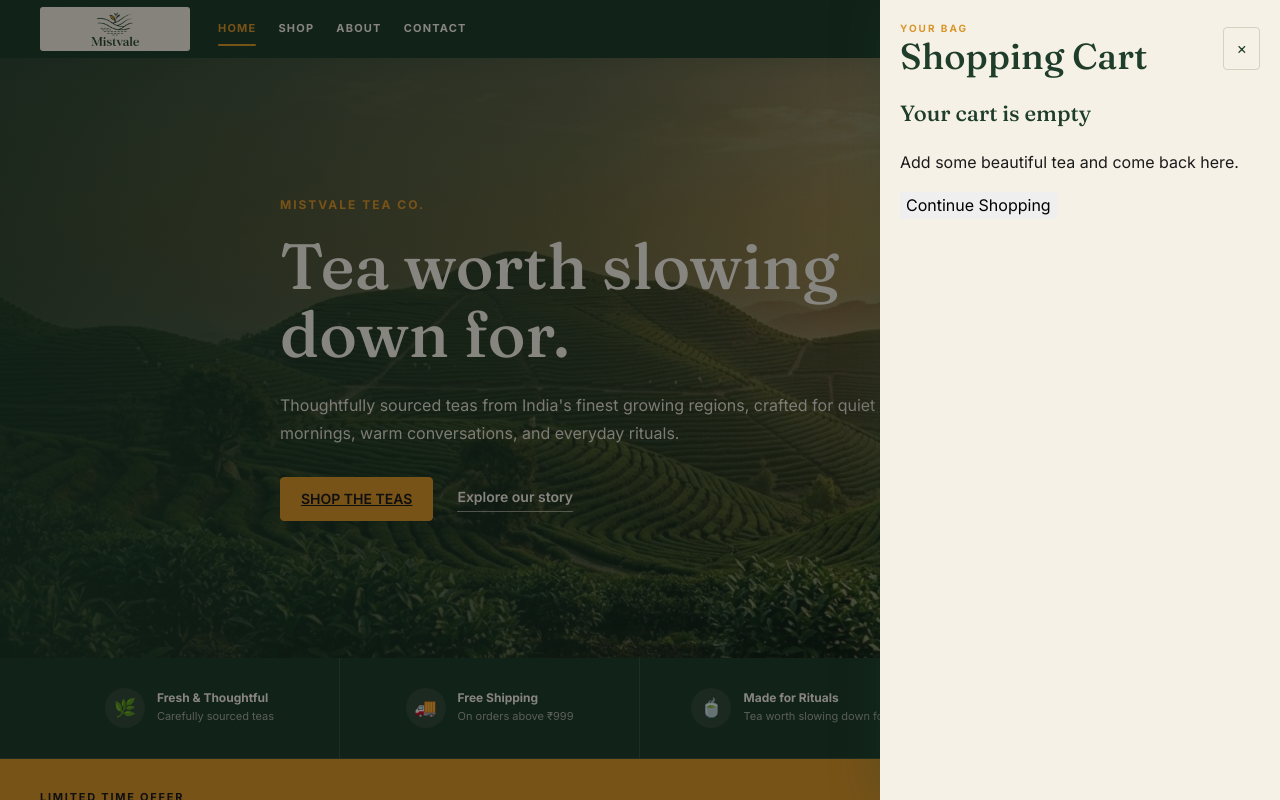
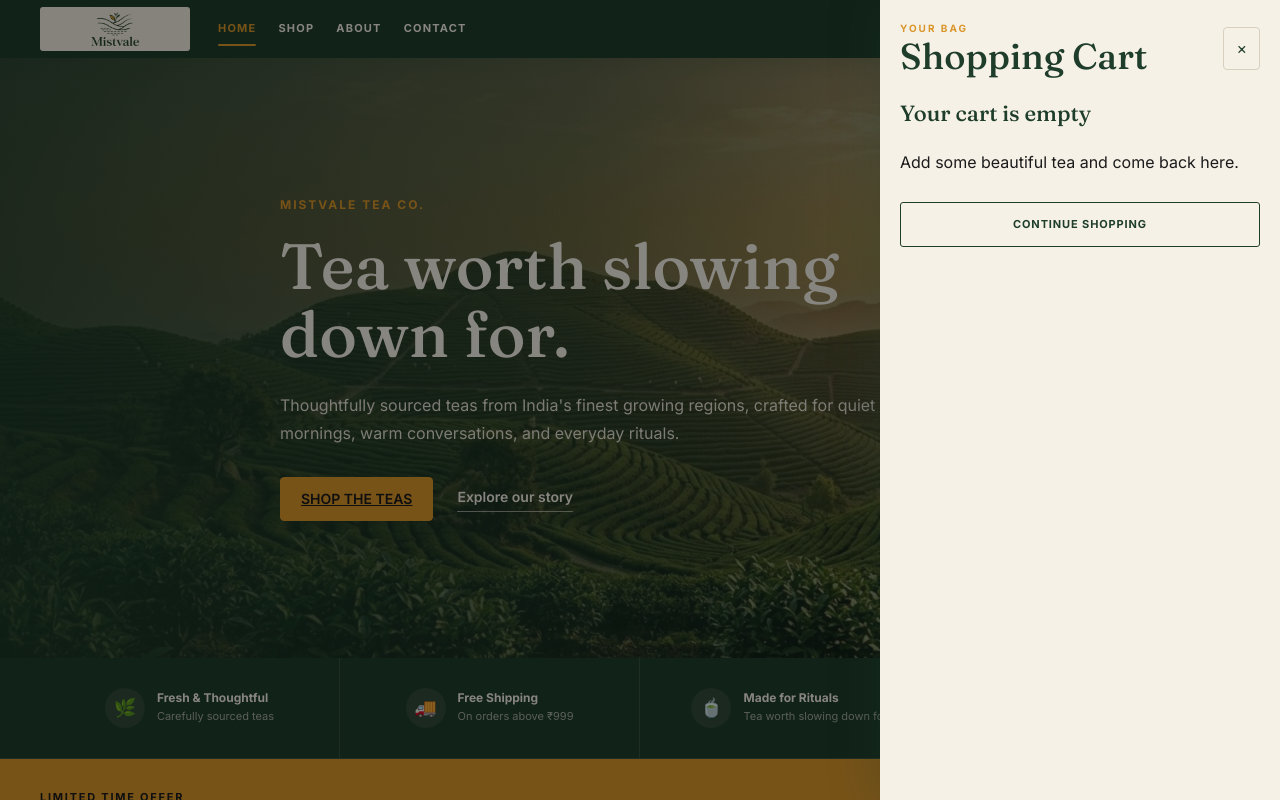
Before and after one commit to thatcoderyash/tea-shop, a React app in the folder frontend/: page / in a window 1280 px wide. Both pictures are taken after a click on the button "Open shopping cart". Shown: the top 800 px of the page. Built offline with nearby package versions, Linux system fonts and the light colour scheme; the HTML template or start-up script is replaced by a standard one.

Commit message:
cartDrawer changes

```diff
--- a/frontend/src/components/CartDrawer.jsx
+++ b/frontend/src/components/CartDrawer.jsx
@@ -83,7 +83,7 @@ const CartDrawer = ({ isOpen, onClose, onCheckout }) => {
 
             <p>Add some beautiful tea and come back here.</p>
 
-            <button className="continue-shopping" onClick={onClose}>
+            <button className="continue-shopping-btn" onClick={onClose}>
               Continue Shopping
             </button>
           </div>
--- a/frontend/src/index.css
+++ b/frontend/src/index.css
@@ -798,6 +798,31 @@ textarea {
   overflow-y: auto;
 }
 
+.continue-shopping-btn {
+  width: 100%;
+  padding: 13px 18px;
+  margin-top: 10px;
+
+  background: transparent;
+  color: var(--tea-green);
+  border: 1px solid var(--tea-green);
+  border-radius: 3px;
+
+  font-family: "Inter", sans-serif;
+  font-size: 11px;
+  font-weight: 800;
+  letter-spacing: 0.08em;
+  text-transform: uppercase;
+
+  cursor: pointer;
+  transition: all 0.2s ease;
+}
+
+.continue-shopping-btn:hover {
+  background: var(--tea-green);
+  color: var(--cream);
+}
+
 .cart-header {
   display: flex;
   align-items: center;
```
